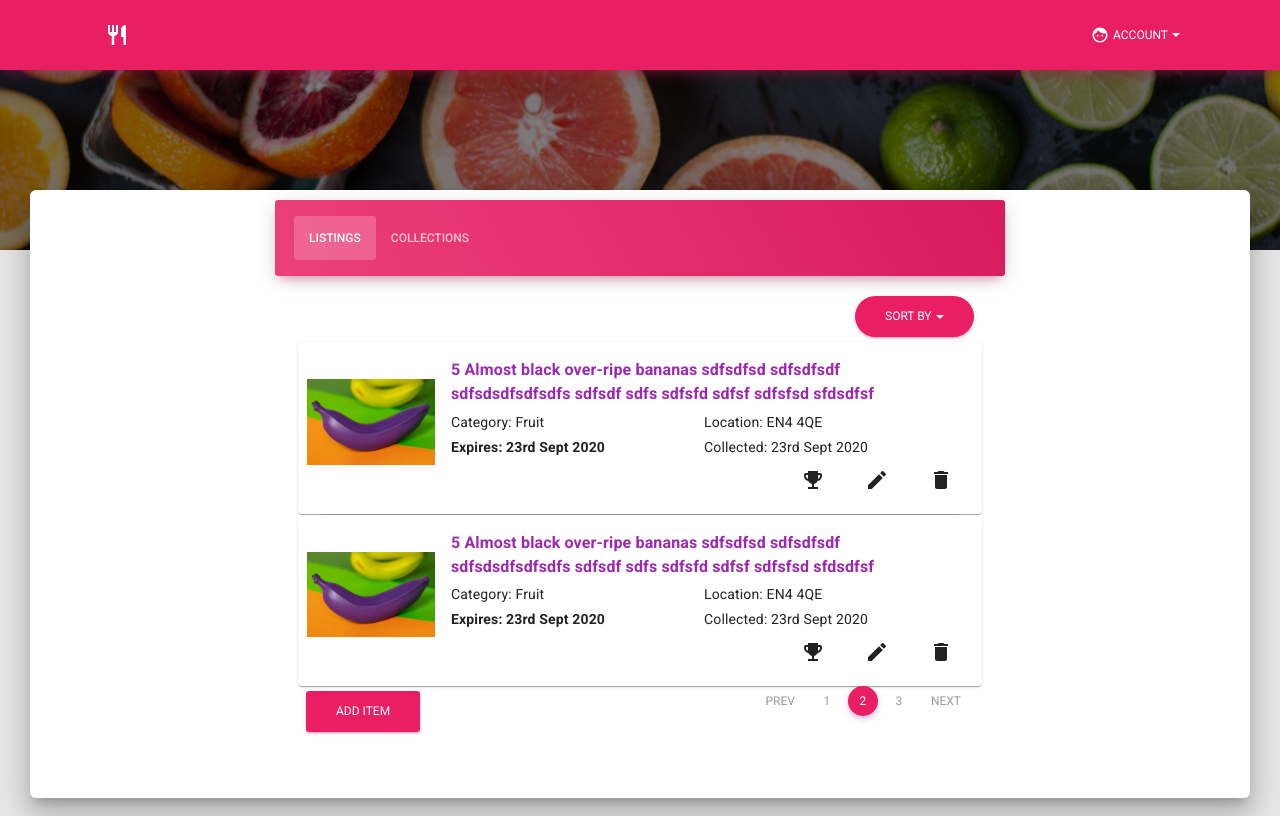
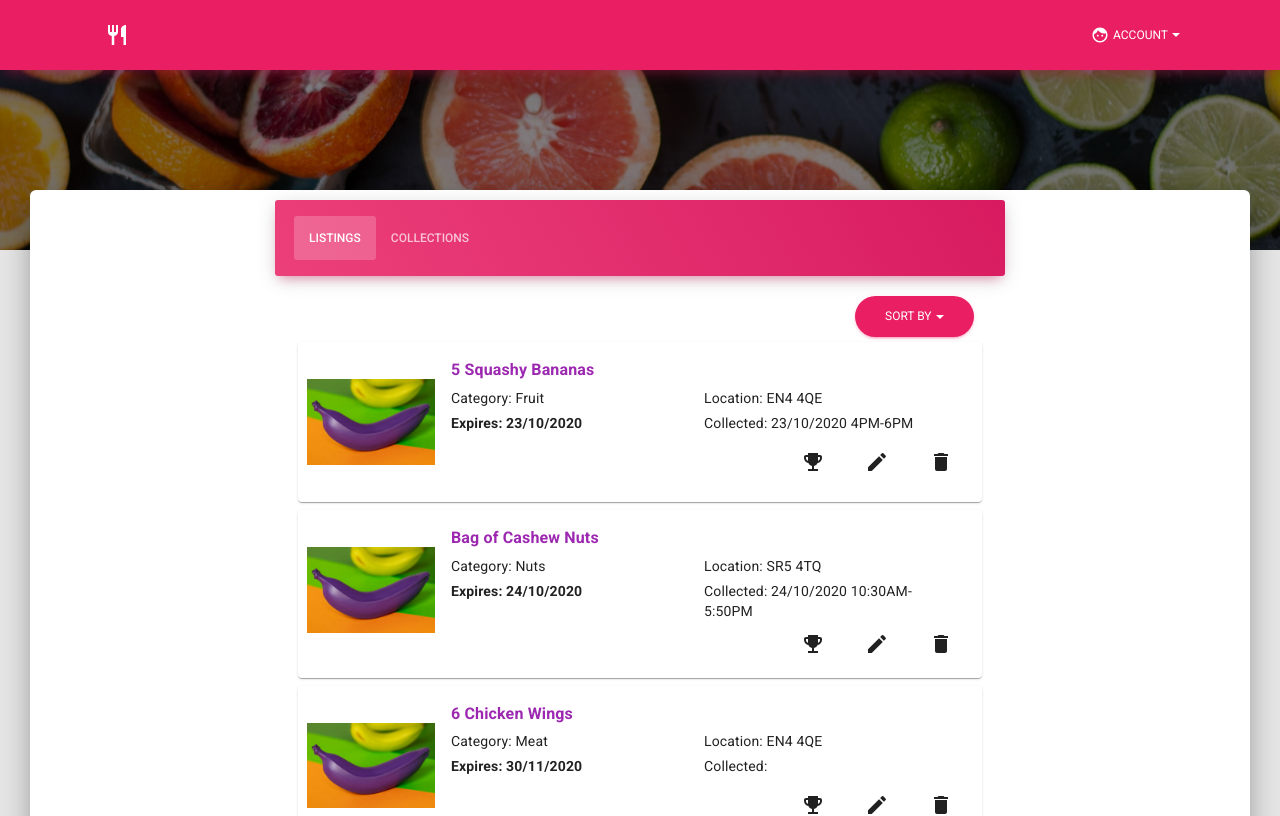
Before and after one commit to Souper-Heroes/souper-app-frontend, a React (Create React App) app: page /mylistings in a window 1280 px wide. Shown: the top 816 px of the page. Built offline with nearby package versions, Linux system fonts and the light colour scheme.

Commit message:
Get Listings page working with state data

```diff
--- a/src/App.js
+++ b/src/App.js
@@ -1,3 +1,4 @@
+/* eslint-disable react/jsx-filename-extension */
 import React, { useState } from 'react';
 import LoginPage from './components/Login/LoginPage';
 import RegisterPage from './components/Login/RegisterPage';
@@ -14,11 +15,97 @@ import { BrowserRouter, Route, Switch } from 'react-router-dom';
 import './App.css';
 
 function App() {
-  const [registerInputs] = useState([
-    { id: 'first', label: 'Full Name', type: 'text', icon: 'face' },
-    { id: 'second', label: 'Email', type: 'email', icon: 'email' },
-    { id: 'third', label: 'Password', type: 'password', icon: 'lock' },
-  ]);
+  const [state, setState] = useState({
+    registerInputs: [
+      {
+        id: 'first',
+        label: 'Full Name',
+        type: 'text',
+        icon: 'face',
+      },
+      {
+        id: 'second',
+        label: 'Email',
+        type: 'email',
+        icon: 'email',
+      },
+      {
+        id: 'third',
+        label: 'Password',
+        type: 'password',
+        icon: 'lock',
+      },
+    ],
+
+    userItems: [
+      {
+        itemId: '1',
+        userId: '1',
+        photoId: '#1111',
+        type: 'p',
+        category: 'Fruit',
+        description: '5 Squashy Bananas',
+        expiry: '23/10/2020',
+        location: 'EN4 4QE',
+        collectionTime: '23/10/2020 4PM-6PM',
+      },
+      {
+        itemId: '2',
+        userId: '1',
+        photoId: '#1112',
+        type: 'p',
+        category: 'Nuts',
+        description: 'Bag of Cashew Nuts',
+        expiry: '24/10/2020',
+        location: 'SR5 4TQ',
+        collectionTime: '24/10/2020 10:30AM-5:50PM',
+      },
+      {
+        itemId: '3',
+        userId: '1',
+        photoId: '#1113',
+        type: 'p',
+        category: 'Meat',
+        description: '6 Chicken Wings',
+        expiry: '30/11/2020',
+        location: 'EN4 4QE',
+        collectionTime: '',
+      },
+      {
+        itemId: '4',
+        userId: '1',
+        photoId: '#1113',
+        type: 'c',
+        category: 'Vegtables',
+        description: '7 Potatoes with roots growing',
+        expiry: '28/11/2020',
+        location: 'DE3 7TE',
+        collectionTime: '28/11/2020 1PM-3PM',
+      },
+      {
+        itemId: '5',
+        userId: '1',
+        photoId: '#1113',
+        type: 'c',
+        category: 'Vegetables',
+        description: '10 Leaks picked from my garden 5 days ago',
+        expiry: '29/12/2020',
+        location: 'SL3 7TE',
+        collectionTime: '26/12/2020 1PM-3PM',
+      },
+      {
+        itemId: '6',
+        userId: '1',
+        photoId: '#1113',
+        type: 'c',
+        category: 'Canned Food',
+        description: '2 Tins Of Baxters Carrot And Corriander Soup',
+        expiry: '03/12/2020',
+        location: 'SP3 7XE',
+        collectionTime: '02/12/2020 4PM-8PM',
+      },
+    ],
+  });
 
   return (
     <BrowserRouter>
@@ -27,7 +114,7 @@ function App() {
           <LoginPage />
         </Route>
         <Route path='/register'>
-          <RegisterPage registerInputs={registerInputs} />
+          <RegisterPage registerInputs={state['registerInputs']} />
         </Route>
         <Route path='/mylistings'>
           <Header
@@ -42,7 +129,7 @@ function App() {
             filter
             image={require('assets/img/citrus-fruit.jpg')}
           />
-          <MyListingsPage />
+          <MyListingsPage userItems={state['userItems']} />
           <SouperFooter />
         </Route>
         <Route path='/landing'>
--- a/src/components/Items/MyListingsPage.js
+++ b/src/components/Items/MyListingsPage.js
@@ -1,3 +1,4 @@
+/* eslint-disable react/jsx-filename-extension */
 import React from 'react';
 import Header from 'components/Layout/Header.js';
 import HeaderLinks from 'components/Layout/HeaderLinks.js';
@@ -9,20 +10,21 @@ import { makeStyles } from '@material-ui/core/styles';
 import GridContainer from 'components/MaterialKitComponents/Grid/GridContainer.js';
 import GridItem from 'components/MaterialKitComponents/Grid/GridItem.js';
 import Button from 'components/CustomButtons/Button.js';
+import styles from 'assets/jss/material-kit-react/views/profilePage.js';
 import ListingTabSection from './Sections/ListingTabSection.js';
-
-import styles from 'assets/jss/material-kit-react/views/profilePage.js';
 
 const useStyles = makeStyles(styles);
 
-function MyListingsPage() {
+function MyListingsPage({ userItems }) {
+  //const [userItems, setUserItems] = React.useState(state);
+
   const classes = useStyles();
   return (
     <div className={classNames(classes.main, classes.mainRaised)}>
       <div className={classes.container}>
         <GridContainer justify='center'>
           <GridItem xs={12} sm={12} md={8} lg={8}>
-            <ListingTabSection />
+            <ListingTabSection userItems={userItems} />
           </GridItem>
         </GridContainer>
       </div>
--- a/src/components/Items/Sections/ListingTabSection.js
+++ b/src/components/Items/Sections/ListingTabSection.js
@@ -1,3 +1,4 @@
+/* eslint-disable react/jsx-filename-extension */
 import React from 'react';
 // @material-ui/core components
 import { makeStyles } from '@material-ui/core/styles';
@@ -19,8 +20,16 @@ import MyItemListings from 'components/Layout/MyItemListings.js';
 
 const useStyles = makeStyles(styles);
 
-export default function ListingTabSection() {
+function getUserItems(type, userItems) {
+  return userItems.filter((item) => item.type === type);
+}
+
+export default function ListingTabSection({ userItems }) {
   const classes = useStyles();
+
+  const itemsToProvide = getUserItems('p', userItems);
+  const itemsToCollect = getUserItems('c', userItems);
+
   return (
     <div className={classes.section}>
       <CustomTabs
@@ -31,24 +40,14 @@ export default function ListingTabSection() {
             tabName: 'Listings',
             //TODO tabIcon: Face,
             tabContent: (
-              <MyItemListings />
-
-              /* (
-                <p className={classes.textCenter}>
-                  I think that’s a responsibility that I have, to push
-                  possibilities, to show people, this is the level that things
-                </p>
-              ) */
+              <MyItemListings type='provide' myitems={itemsToProvide} />
             ),
           },
           {
             tabName: 'Collections',
             //TODO tabIcon: Chat,
             tabContent: (
-              /*{<ItemListings />}*/
-              <p className={classes.textCenter}>
-                show people, this is the level that things
-              </p>
+              <MyItemListings type='collection' myitems={itemsToCollect} />
             ),
           },
         ]}
--- a/src/components/Login/RegisterPage.js
+++ b/src/components/Login/RegisterPage.js
@@ -1,3 +1,4 @@
+/* eslint-disable react/jsx-filename-extension */
 import React from 'react';
 // @material-ui/core components
 import { makeStyles } from '@material-ui/core/styles';
@@ -31,6 +32,7 @@ const useStyles = makeStyles(styles);
 
 export default function RegisterPage({ registerInputs }) {
   const [cardAnimaton, setCardAnimation] = React.useState('cardHidden');
+
   setTimeout(function () {
     setCardAnimation('');
   }, 700);
--- a/src/components/layout/MyItemListing.js
+++ b/src/components/layout/MyItemListing.js
@@ -29,6 +29,7 @@ import styles from 'assets/jss/Items/views/MyItemListings.js';
 import Paper from '@material-ui/core/Paper';
 import Typography from '@material-ui/core/Typography';
 import ButtonBase from '@material-ui/core/ButtonBase';
+import Divider from '@material-ui/core/Divider';
 
 import banana from 'assets/img/purple-banana.jpg';
 import { Button } from '@material-ui/core';
@@ -63,7 +64,7 @@ const useStyles = makeStyles((theme) => ({
   },
 }));
 
-export default function MyItemListing() {
+export default function MyItemListing({ type, myitem }) {
   const classes = useStyles();
 
   return (
@@ -85,11 +86,7 @@ export default function MyItemListing() {
                 <GridItem xs={12}>
                   <a href='#'>
                     <Typography gutterBottom variant='body1'>
-                      <strong>
-                        5 Almost black over-ripe bananas sdfsdfsd sdfsdfsdf
-                        sdfsdsdfsdfsdfs sdfsdf sdfs sdfsfd sdfsf sdfsfsd
-                        sfdsdfsf
-                      </strong>
+                      <strong>{myitem.description}</strong>
                     </Typography>
                   </a>
                   <GridContainer align='left' item xs={12} container>
@@ -99,7 +96,7 @@ export default function MyItemListing() {
                         color='textPrimary'
                         gutterBottom
                       >
-                        Category: Fruit
+                        Category: {myitem.category}
                       </Typography>
                     </GridItem>
                     <GridItem xs={12} sm={6} md={6} lg={6}>
@@ -108,7 +105,7 @@ export default function MyItemListing() {
                         color='textPrimary'
                         gutterBottom
                       >
-                        Location: EN4 4QE
+                        Location: {myitem.location}
                       </Typography>
                     </GridItem>
                   </GridContainer>
@@ -119,7 +116,7 @@ export default function MyItemListing() {
                         color='textPrimary'
                         gutterBottom
                       >
-                        <strong>Expires: 23rd Sept 2020</strong>
+                        <strong>Expires: {myitem.expiry}</strong>
                       </Typography>
                     </GridItem>
                     <GridItem xs={12} sm={6} md={6} lg={6}>
@@ -128,7 +125,7 @@ export default function MyItemListing() {
                         color='textPrimary'
                         gutterBottom
                       >
-                        Collected: 23rd Sept 2020
+                        Collected: {myitem.collectionTime}
                       </Typography>
                     </GridItem>
                   </GridContainer>
@@ -138,9 +135,11 @@ export default function MyItemListing() {
                 <Button>
                   <EmojiEvent />
                 </Button>
-                <Button>
-                  <Edit />
-                </Button>
+                {type === 'provide' && (
+                  <Button>
+                    <Edit />
+                  </Button>
+                )}
                 <Button>
                   <Delete />
                 </Button>
--- a/src/components/layout/MyItemListings.js
+++ b/src/components/layout/MyItemListings.js
@@ -1,3 +1,4 @@
+/* eslint-disable react/jsx-tag-spacing */
 /* eslint-disable react/jsx-filename-extension */
 import React from 'react';
 // @material-ui/core components
@@ -26,28 +27,37 @@ import Button from 'components/CustomButtons/Button.js';
 
 const useStyles = makeStyles(styles);
 
-export default function MyItemListings(props) {
+export default function MyItemListings({ type, myitems }) {
   const classes = useStyles();
 
   return (
     <div /* {className={classes.section} } */>
-      <GridContainer {...props}>
+      <GridContainer>
         <GridItem align='right'>
           <ListingsDropdown />
         </GridItem>
         <GridItem xs={12} sm={12} md={12}>
-          <MyItemListing />
-          <Divider xs={12} variant='middle' component='li' />
-          <MyItemListing />
+          {myitems.map((myitem) => (
+            <MyItemListing key={myitem.itemId} type={type} myitem={myitem} />
+          ))}
         </GridItem>
+        {type === 'provide' && (
           <GridItem xs={6} align='left'>
             <Button type='button' color='rose'>
               Add Item
             </Button>
           </GridItem>
+        )}
+        {type === 'provide' && (
           <GridItem xs={6} align='right'>
             <ListingsPagination />
           </GridItem>
+        )}
+        {type !== 'provide' && (
+          <GridItem xs={12} align='right'>
+            <ListingsPagination />
+          </GridItem>
+        )}
       </GridContainer>
     </div>
   );
```
Also changed, not shown: src/components/Items/MyListingsPageOld.js (deleted, +0 -66 lines). Lines whose indentation alone changed are shown as unchanged.
